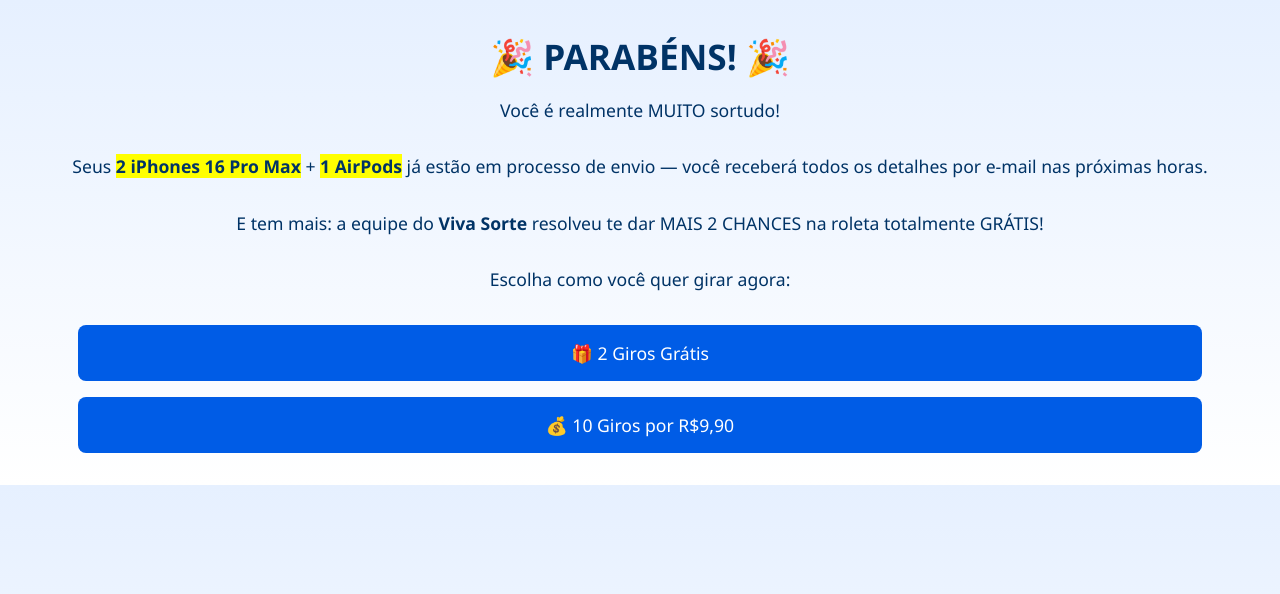
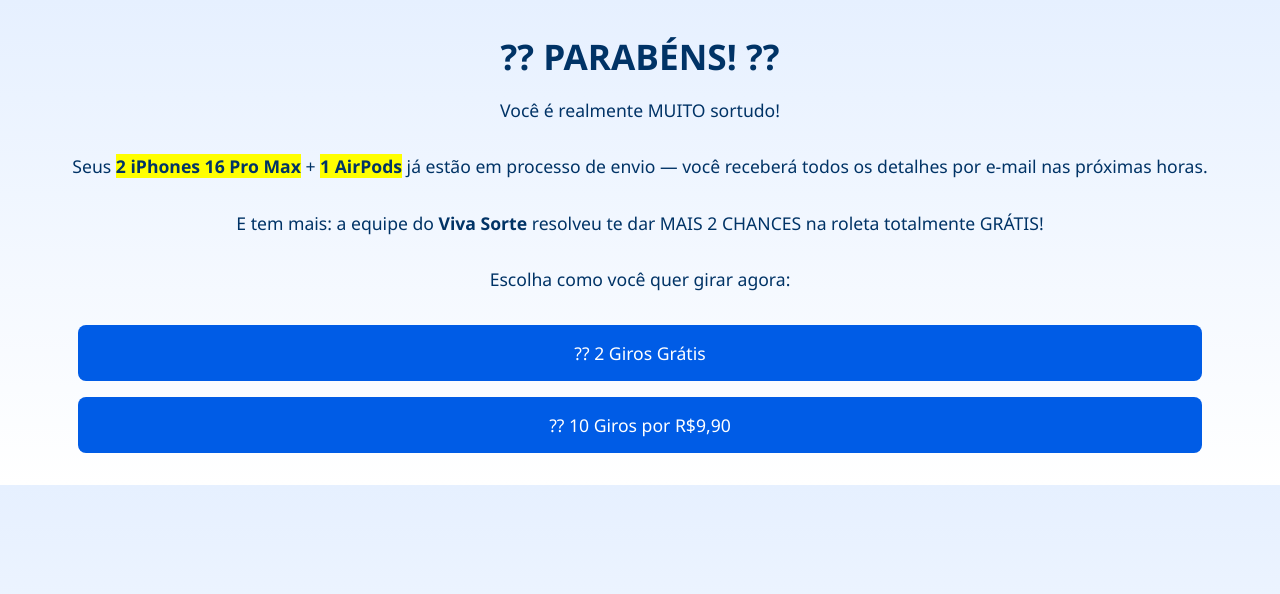
Before and after one commit to vivasortepremios/5, a plain HTML site: page index.html in a window 1280 px wide. Drawn offline with Linux system fonts and the light colour scheme.

Commit message:
Update index.html

```diff
--- a/index.html
+++ b/index.html
@@ -90,7 +90,7 @@
   </div>
 
   <div class="main-content" id="main">
-    <div class="headline">🎉 PARABÉNS! 🎉</div>
+    <div class="headline">?? PARABÉNS! ??</div>
     <div class="message">
       Você é realmente MUITO sortudo!<br><br>
       Seus <span class="highlight">2 iPhones 16 Pro Max</span> + <span class="highlight">1 AirPods</span> já estão em processo de envio — você receberá todos os detalhes por e-mail nas próximas horas.<br><br>
@@ -99,8 +99,8 @@
     </div>
 
     <div class="btn-container">
-      <a href="https://viva-sorteeee.github.io/role2" class="btn">🎁 2 Giros Grátis</a>
-      <a href="https://viva-sorteeee.github.io/role2" class="btn">💰 10 Giros por R$9,90</a>
+      <a href="https://vivasortepremios.github.io/5/" class="btn">?? 2 Giros Grátis</a>
+      <a href="https://vivasortepremios.github.io/5/" class="btn">?? 10 Giros por R$9,90</a>
     </div>
   </div>
 
```
